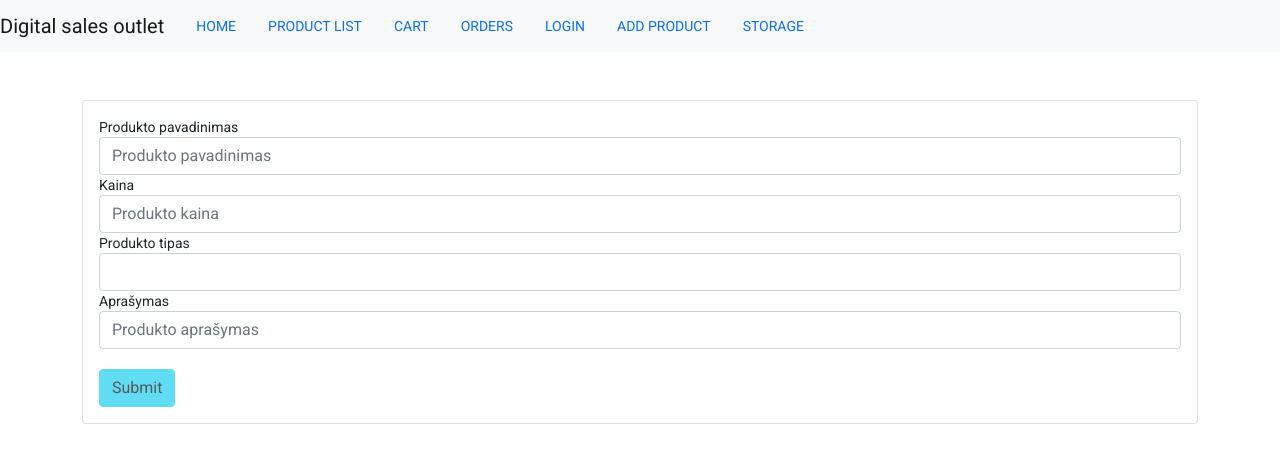
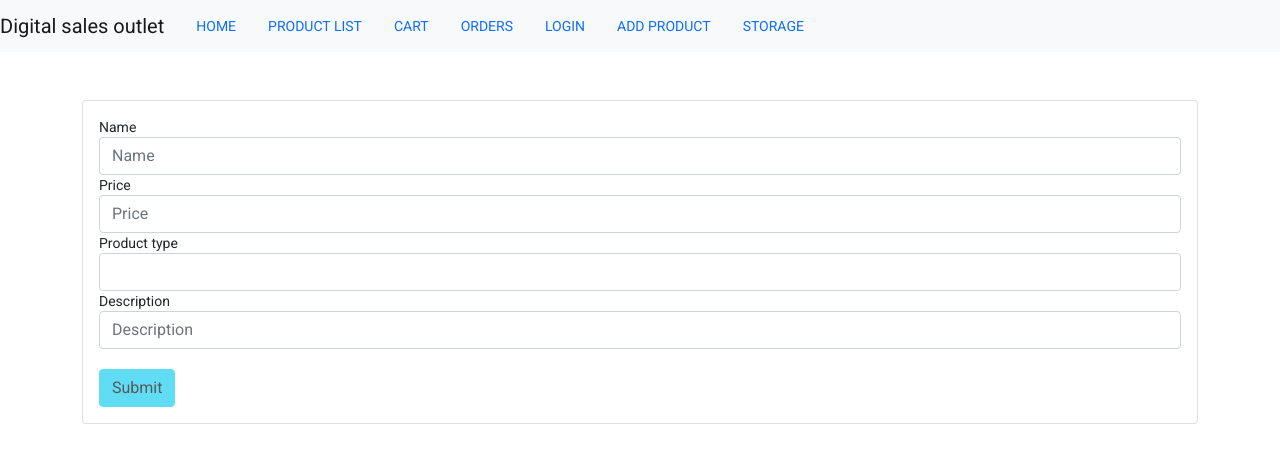
Before and after one commit to Renata7-hub/OnlineStore-Angular-Front-End, an Angular app in the folder online-store-ui/: page /add-product in a window 1280 px wide. Shown: the top 460 px of the page. Built offline with nearby package versions, Linux system fonts and the light colour scheme.

Commit message:
Translated in English

```diff
--- a/online-store-ui/src/app/cart/cart.component.html
+++ b/online-store-ui/src/app/cart/cart.component.html
@@ -13,10 +13,10 @@
         <table class="table">
           <thead>
           <tr>
-            <th>Pavadinimas</th>
-            <th>Kiekis</th>
-            <th>Kaina</th>
-            <th>Prekių suma</th>
+            <th>Name</th>
+            <th>Quantity</th>
+            <th>Price</th>
+            <th>Full price</th>
             <th></th>
           </tr>
           </thead>
@@ -43,7 +43,7 @@
 
           <tfoot>
           <tr>
-            <td>Viso:</td>
+            <td>Full price:</td>
             <td></td>
             <td></td>
             <td>{{totalPrice | currency: "EUR"}}</td>
--- a/online-store-ui/src/app/cart/cart.component.ts
+++ b/online-store-ui/src/app/cart/cart.component.ts
@@ -16,7 +16,7 @@ import {ProductService} from "../products/product.service";
   styleUrls: ['./cart.component.css']
 })
 export class CartComponent implements OnInit {
-  pageTitle = "Krepšelis";
+  pageTitle = "Cart";
   carts: Cart[] = [] ;
   @Input() isNewOrder: boolean = false;
   totalPrice = 0;
--- a/online-store-ui/src/app/orders/orders.component.html
+++ b/online-store-ui/src/app/orders/orders.component.html
@@ -8,9 +8,9 @@
         <table class="table">
           <thead>
           <tr>
-            <th>Data</th>
-            <th>Numeris</th>
-            <th>Viso suma</th>
+            <th>Date</th>
+            <th>Number</th>
+            <th>Price</th>
             <th></th>
           </tr>
           </thead>
@@ -20,7 +20,7 @@
             <td>{{orders.orderDate}}</td>
             <td></td>
             <td></td>
-            <td><a class="nav-link" [routerLink]="['/order', orders.id]">Peržiūrėti</a></td>
+            <td><a class="nav-link" [routerLink]="['/order', orders.id]">Details</a></td>
           </tr>
           </tbody>
         </table>
--- a/online-store-ui/src/app/products/product-form/product-form.component.html
+++ b/online-store-ui/src/app/products/product-form/product-form.component.html
@@ -2,25 +2,25 @@
   <div class="card-body">
     <form (ngSubmit)="onSubmit()" #userForm="ngForm">
       <div class="form-group">
-        <label for="title">Produkto pavadinimas</label>
+        <label for="title">Name</label>
         <input type="text" [(ngModel)]="products.title"
                class="form-control"
                id="title"
                name="title"
-               placeholder="Produkto pavadinimas"
+               placeholder="Name"
                required #title="ngModel">
       </div>
       <div class="form-group">
-        <label for="price">Kaina</label>
+        <label for="price">Price</label>
         <input type="number" [(ngModel)]="products.price"
                class="form-control"
                id="price"
                name="price"
-               placeholder="Produkto kaina"
+               placeholder="Price"
                required #description="ngModel">
       </div>
       <div class="form-group">
-        <label for="type">Produkto tipas</label>
+        <label for="type">Product type</label>
         <select name="type" [(ngModel)]="products.type"
                class="form-control"
                id="type"
@@ -29,12 +29,12 @@
         </select>
       </div>
       <div class="form-group">
-        <label for="description">Aprašymas</label>
+        <label for="description">Description</label>
         <input type="text" [(ngModel)]="products.description"
                class="form-control"
                id="description"
                name="description"
-               placeholder="Produkto aprašymas"
+               placeholder="Description"
                required #description="ngModel">
       </div>
       <div>
--- a/online-store-ui/src/app/products/product-list.component.html
+++ b/online-store-ui/src/app/products/product-list.component.html
@@ -4,7 +4,7 @@
   </div>
   <div class="card-body">
     <div class="row">
-      <div class="col-md-2">Filtruojama pagal:</div>
+      <div class="col-md-2">Filter By:</div>
       <div class="col-md-4">
         <input type="text"
                 [(ngModel)]="listFilter"/>
@@ -21,12 +21,12 @@
           <th>
             <button class="btn btn-secondary btn-sm"
               (click)="toggleImage()">
-              {{showImage ? 'Paslėpti' : 'Rodyti'}} paveikslėli
+              {{showImage ? 'Show' : 'Hide'}} Image
             </button>
           </th>
-          <th>Pavadinimas</th>
+          <th>Name</th>
           <th>ID</th>
-          <th>Kaina</th>
+          <th>Price</th>
         </tr>
         </thead>
         <tbody *ngFor="let product of filteredProducts">
--- a/online-store-ui/src/app/products/product-list.component.ts
+++ b/online-store-ui/src/app/products/product-list.component.ts
@@ -11,7 +11,7 @@ import {CartService} from "../cart/cart.service";
 })
 
 export class ProductListComponent implements OnInit, OnDestroy{
-  pageTitle = "Produktų sąrašas";
+  pageTitle = "Product list";
   showImage:boolean = true;
   errorMessage: string = "";
   private _listFilter: string = '';
```
